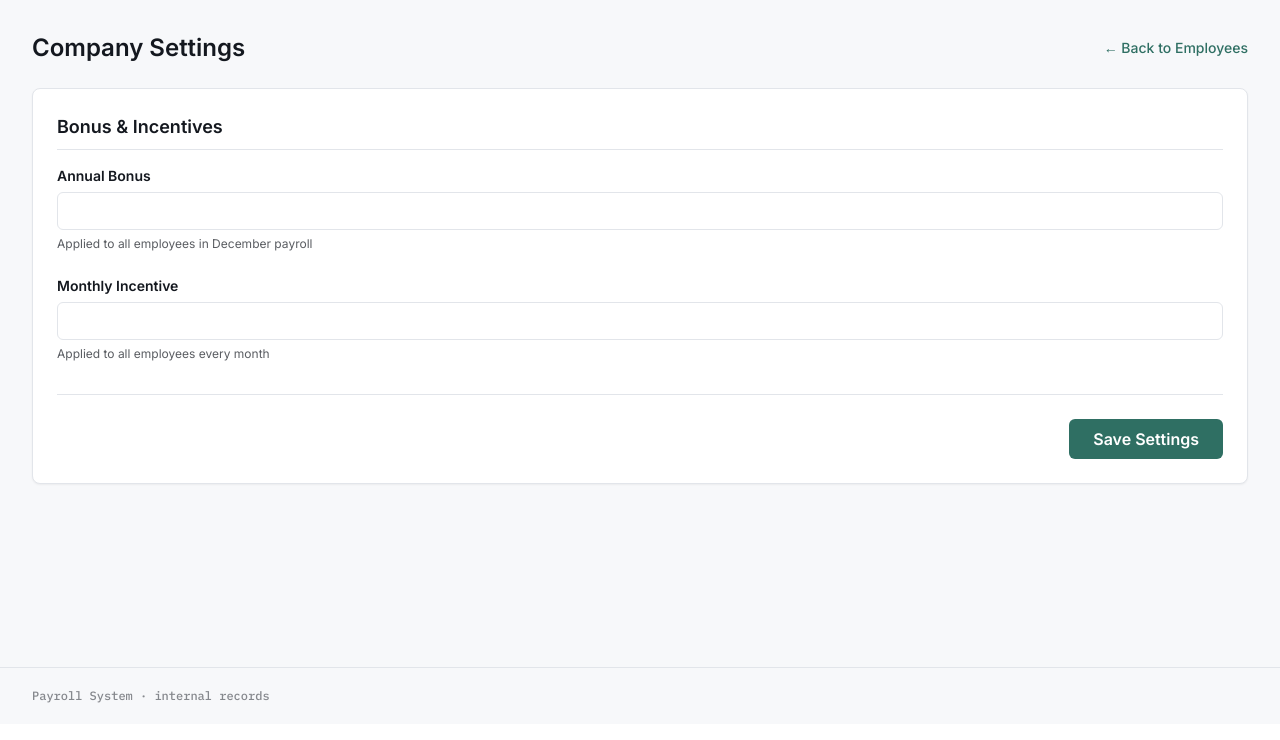
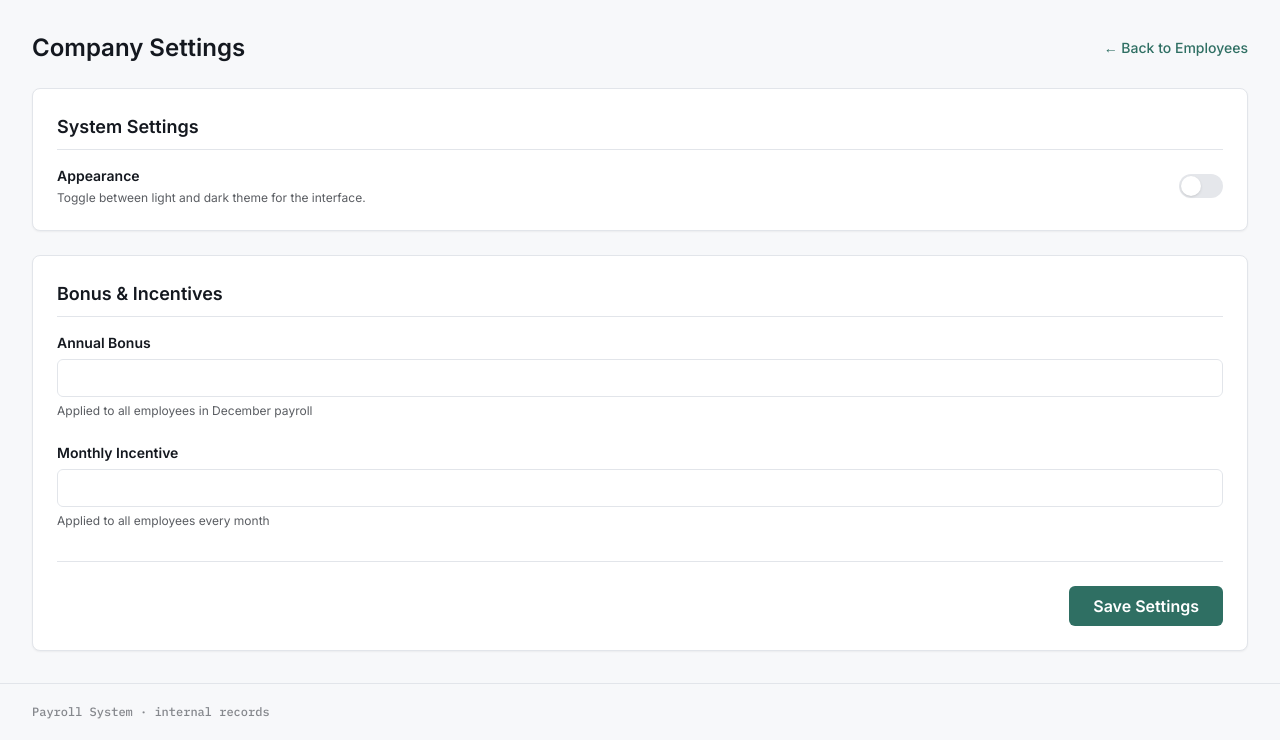
Before and after one commit to RoshD-08/employee_crud, a Python web app: template templates/settings.html in a window 1280 px wide. Shown: the part 76-816 px from the top of the page. Before the commit the page ends 779 px from the top, so only its background shows below. Run offline with Jinja, Linux system fonts and the light colour scheme; the template is opened without the code that fills it, so the values that code supplies are empty; some libraries are stand-ins or nearby versions.

Commit message:
feat: add theme toggle functionality to System Settings section in settings template

```diff
--- a/templates/settings.html
+++ b/templates/settings.html
@@ -5,6 +5,26 @@
     <div class="flex items-center justify-between mb-6">
         <h1 class="text-2xl font-bold text-[#14181F]">Company Settings</h1>
         <a href="{{ url_for('list_employees') }}" class="text-sm font-medium text-[#2F6F63] hover:text-[#2F6F63] transition-colors">&larr; Back to Employees</a>
+    </div>
+
+
+    <!-- System Settings Section -->
+    <div class="bg-white rounded-lg border border-[#E2E5EA] shadow-sm overflow-hidden mb-6">
+        <div class="p-6">
+            <h2 class="text-lg font-bold text-[#14181F] mb-4 border-b border-[#E2E5EA] pb-2">System Settings</h2>
+
+            <div class="flex items-center justify-between">
+                <div>
+                    <h3 class="text-sm font-semibold text-ink">Appearance</h3>
+                    <p class="text-xs text-[#14181F]/70 mt-1">Toggle between light and dark theme for the interface.</p>
+                </div>
+
+                <button type="button" id="theme-toggle" class="relative inline-flex h-6 w-11 flex-shrink-0 cursor-pointer rounded-full border-2 border-transparent transition-colors duration-200 ease-in-out focus:outline-none focus:ring-2 focus:ring-accent focus:ring-offset-2 bg-gray-200">
+                    <span class="sr-only">Toggle Dark Mode</span>
+                    <span id="theme-toggle-knob" class="pointer-events-none inline-block h-5 w-5 transform rounded-full bg-white shadow ring-0 transition duration-200 ease-in-out translate-x-0"></span>
+                </button>
+            </div>
+        </div>
     </div>
 
     <div class="bg-white rounded-lg border border-[#E2E5EA] shadow-sm overflow-hidden">
@@ -33,4 +53,40 @@
         </form>
     </div>
 </div>
+
 {% endblock %}
+
+{% block scripts %}
+<script>
+    const toggleBtn = document.getElementById('theme-toggle');
+    const toggleKnob = document.getElementById('theme-toggle-knob');
+
+    function updateToggleState() {
+        if (document.documentElement.classList.contains('dark-theme')) {
+            toggleBtn.classList.remove('bg-gray-200');
+            toggleBtn.classList.add('bg-accent');
+            toggleKnob.classList.remove('translate-x-0');
+            toggleKnob.classList.add('translate-x-5');
+        } else {
+            toggleBtn.classList.add('bg-gray-200');
+            toggleBtn.classList.remove('bg-accent');
+            toggleKnob.classList.add('translate-x-0');
+            toggleKnob.classList.remove('translate-x-5');
+        }
+    }
+
+    // Initialize toggle state on page load
+    updateToggleState();
+
+    toggleBtn.addEventListener('click', function() {
+        if (document.documentElement.classList.contains('dark-theme')) {
+            document.documentElement.classList.remove('dark-theme');
+            localStorage.setItem('theme', 'light');
+        } else {
+            document.documentElement.classList.add('dark-theme');
+            localStorage.setItem('theme', 'dark');
+        }
+        updateToggleState();
+    });
+</script>
+{% endblock %}
```
